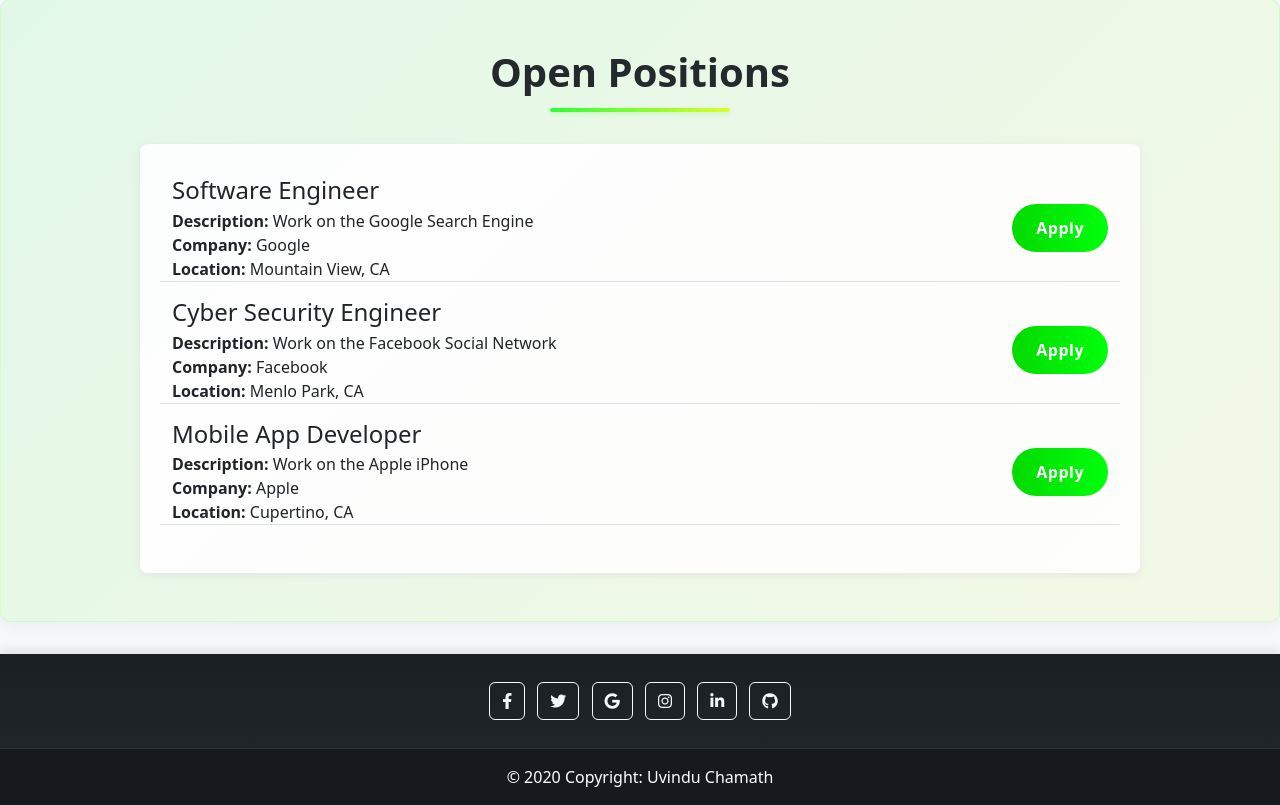
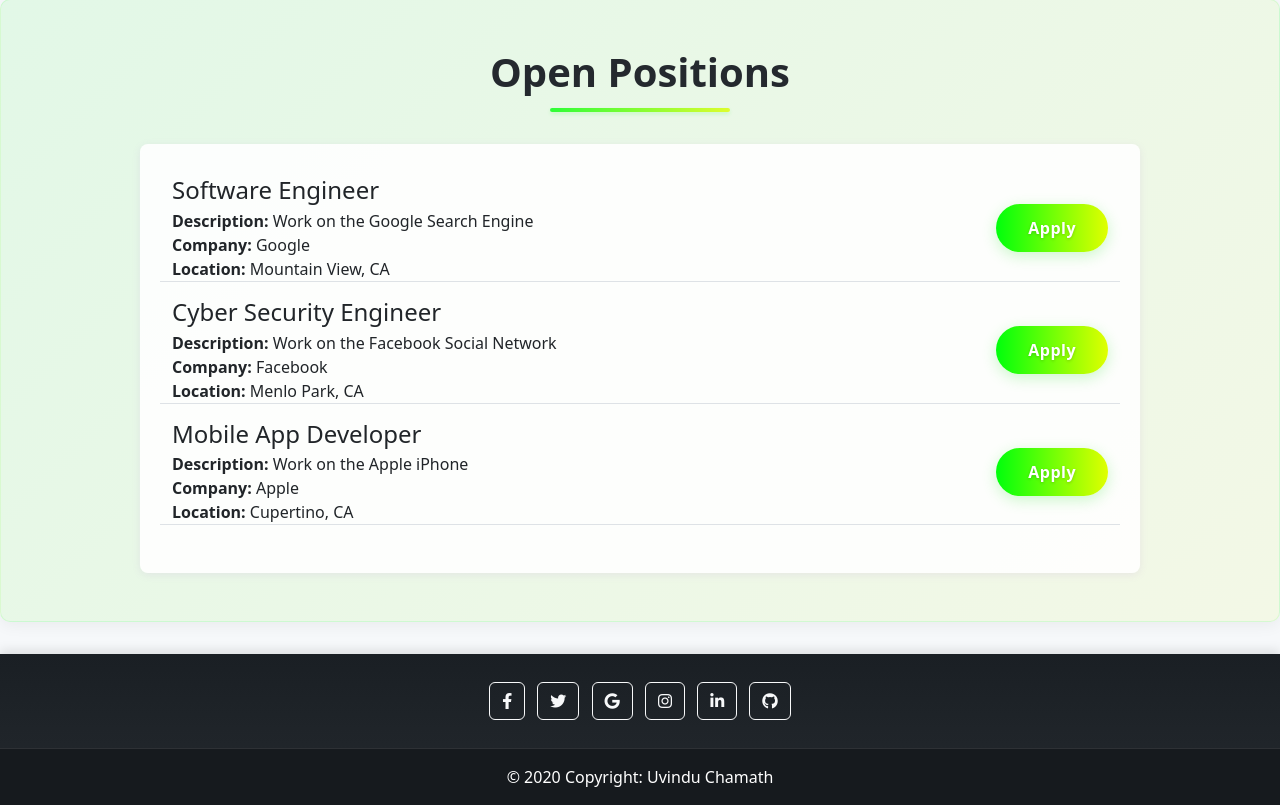
Before and after one commit to Uvindu-Chamath/my-website, a Flask app: page / in a window 1280 px wide. Shown: the part 326-1131 px from the top of the page. Run offline with Flask 3, Linux system fonts and the light colour scheme.

Commit message:
refactor button styles; enhanced hover effects, added animations, and improved visual feedback for better user interaction

```diff
--- a/templates/jobs.html
+++ b/templates/jobs.html
@@ -1,22 +1,22 @@
 <style>
     @keyframes pulse {
-        0% { transform: scale(1); }
-        50% { transform: scale(1.05); }
-        100% { transform: scale(1); }
+        0% { transform: scale(1) translateY(0); }
+        50% { transform: scale(1.05) translateY(-3px); }
+        100% { transform: scale(1) translateY(0); }
     }
 
-    @keyframes clickEffect {
-        0% { transform: scale(0.95); }
-        100% { transform: scale(1); }
+    @keyframes shine {
+        0% { background-position: 200% center; }
+        100% { background-position: -200% center; }
     }
 
     .btn-apply {
-        background: linear-gradient(90deg, rgba(4,218,0,1) 0%, rgba(0,255,12,1) 100%);
+        background: linear-gradient(90deg, rgba(4,218,0,1) 0%, rgba(0,255,12,1) 0%, rgba(224,255,0,1) 100%);
         border: none;
         color: white;
-        padding: 0.75rem 1.5rem;
+        padding: 0.75rem 2rem;
         border-radius: 25px;
-        transition: all 0.3s cubic-bezier(0.4, 0, 0.2, 1);
+        transition: all 0.4s cubic-bezier(0.4, 0, 0.2, 1);
         font-weight: 600;
         letter-spacing: 0.5px;
         position: relative;
@@ -25,23 +25,43 @@
         text-decoration: none;
         display: inline-block;
         cursor: pointer;
+        text-shadow: 0 1px 3px rgba(0,0,0,0.2);
+        box-shadow: 0 4px 15px rgba(4,218,0,0.2);
     }
 
     .btn-apply:hover {
-        background: linear-gradient(90deg, rgba(4,218,0,0.9) 0%, rgba(0,255,12,0.9) 100%);
+        background: linear-gradient(90deg, rgba(4,218,0,1) 0%, rgba(0,255,12,1) 0%, rgba(224,255,0,1) 100%);
+        background-size: 200% auto;
+        animation: pulse 1.5s infinite, shine 3s linear infinite;
         transform: translateY(-2px);
-        box-shadow: 0 7px 20px rgba(4,218,0,0.4);
+        box-shadow: 0 7px 25px rgba(4,218,0,0.4);
         color: white;
-        animation: pulse 1s infinite;
     }
 
     .btn-apply:active {
-        transform: translateY(0);
-        animation: clickEffect 0.2s ease-out;
+        transform: translateY(1px);
+        box-shadow: 0 4px 8px rgba(4,218,0,0.3);
+        animation: none;
     }
 
     .btn-apply::before {
-        display: none;
+        content: '';
+        position: absolute;
+        top: 0;
+        left: -100%;
+        width: 100%;
+        height: 100%;
+        background: linear-gradient(
+            120deg,
+            transparent,
+            rgba(255, 255, 255, 0.3),
+            transparent
+        );
+        transition: 0.5s;
+    }
+
+    .btn-apply:hover::before {
+        left: 100%;
     }
 </style>
 
```
